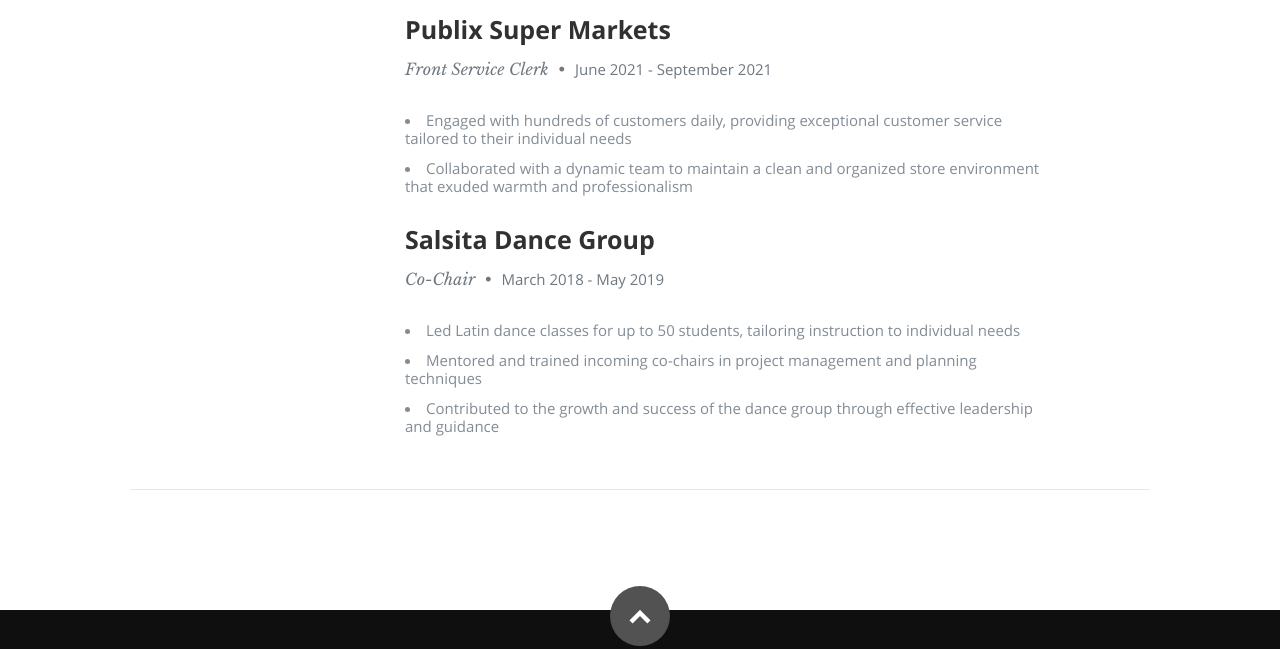
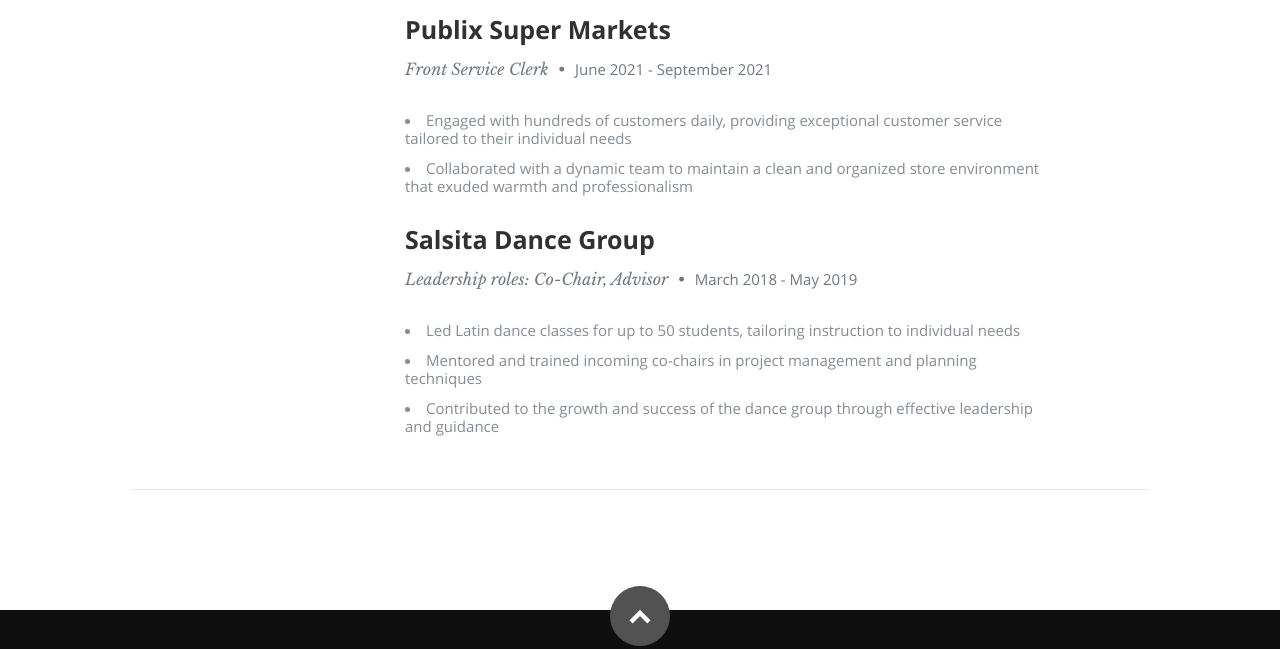
Before and after one commit to amart450/Azure-Resume, a plain HTML site: page frontend/index.html in a window 1280 px wide. Shown: the part 1776-2425 px from the top of the page. Drawn offline with nearby package versions, Linux system fonts and the light colour scheme; a script that the page names is missing.

Commit message:
Edited work hisroy.

```diff
--- a/frontend/index.html
+++ b/frontend/index.html
@@ -217,7 +217,7 @@
                <div class="twelve columns">
 
                   <h3>Salsita Dance Group</h3>
-                  <p class="info">Co-Chair <span>&bull;</span> <em class="date">March 2018 - May 2019</em></p>
+                  <p class="info">Leadership roles: Co-Chair, Advisor <span>&bull;</span> <em class="date">March 2018 - May 2019</em></p>
 
                   <p>
                   <li>Led Latin dance classes for up to 50 students, tailoring instruction to individual needs</li>
```
